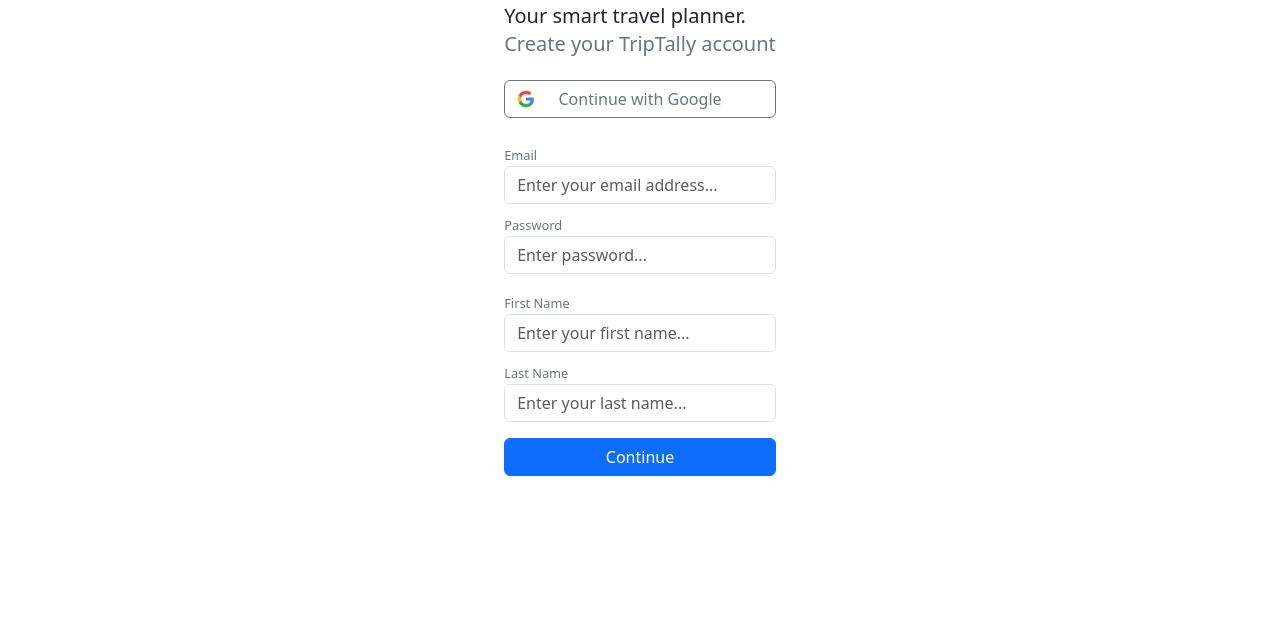
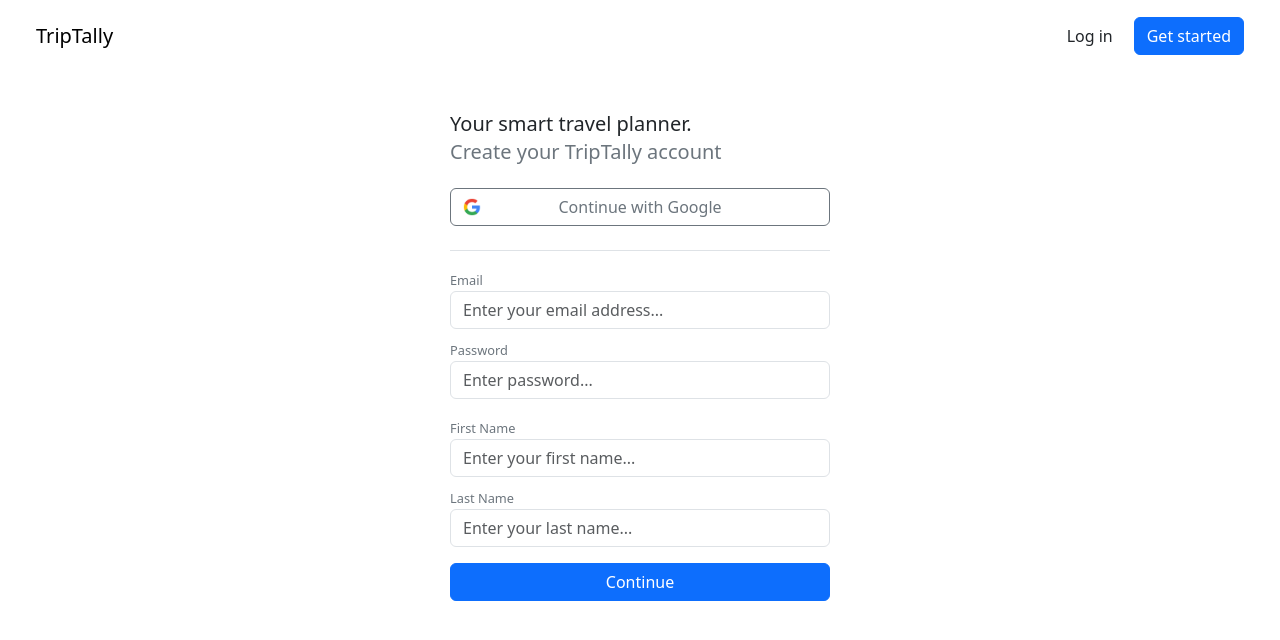
Before and after one commit to jose03pedro/triptally-mirror, a Next.js app: page /signup in a window 1280 px wide. Shown: the top 640 px of the page. Built offline with nearby package versions, Linux system fonts and the light colour scheme.

Commit message:
Add navigation to the signup page

```diff
--- a/app/login/layout.tsx
+++ b/app/login/layout.tsx
@@ -0,0 +1,30 @@
+import React from "react";
+import { Navbar } from "../ui/navbar";
+
+export const metadata = {
+  title: "Login",
+};
+
+export default function LoginLayout({
+  children,
+}: {
+  children: React.ReactNode;
+}) {
+  return (
+    <>
+      <Navbar />
+      <main
+        style={{
+          display: "flex",
+          justifyContent: "center",
+          alignItems: "center",
+          marginTop: "7rem",
+          flexDirection: "column",
+          gap: "1rem",
+        }}
+      >
+        {children}
+      </main>
+    </>
+  );
+}
--- a/app/login/page.tsx
+++ b/app/login/page.tsx
@@ -0,0 +1,5 @@
+import Auth from "@/app/ui/auth";
+
+export default function LoginPage() {
+  return <Auth mode="login" />;
+}
--- a/app/signup/layout.tsx
+++ b/app/signup/layout.tsx
@@ -1,4 +1,5 @@
 import React from "react";
+import { Navbar } from "../ui/navbar";
 
 export const metadata = {
   title: "Signup",
@@ -10,17 +11,20 @@
   children: React.ReactNode;
 }) {
   return (
-    <div
+    <>
+      <Navbar />
+      <main
         style={{
           display: "flex",
           justifyContent: "center",
           alignItems: "center",
-        minHeight: "60vh",
+          marginTop: "7rem",
           flexDirection: "column",
           gap: "1rem",
         }}
       >
-      <main>{children}</main>
-    </div>
+        {children}
+      </main>
+    </>
   );
 }
--- a/app/ui/auth.tsx
+++ b/app/ui/auth.tsx
@@ -7,17 +7,20 @@
 
 export default function Auth({ mode }: AuthProps) {
   return (
-    <>
+    <div style={{ maxWidth: "380px" }} className="w-100">
       <header>
         <h2 className="h5 mb-1">Your smart travel planner.</h2>
         <h3 className="h5 text-secondary">
           {mode === "login" ? "Login" : "Create"} your TripTally account
         </h3>
       </header>
-      <section className="my-6 d-flex flex-column gap-2">
-        <ExternalAuthBtn provider={"Google"} />
-      </section>
-      <AuthForm mode={mode} />
-    </>
+      <div className="w-100">
+        <section className="my-6 d-flex flex-column gap-2">
+          <ExternalAuthBtn provider={"Google"} />
+        </section>
+        <div className="border-bottom"></div>
+        <AuthForm mode={mode} />
+      </div>
+    </div>
   );
 }
--- a/app/ui/navbar.tsx
+++ b/app/ui/navbar.tsx
@@ -10,10 +10,10 @@
           TripTally
         </Link>
         <div className="d-flex gap-2">
-          <Link href="\" className="btn">
+          <Link href="/login" className="btn">
             Log in
           </Link>
-          <Link href="\" className="btn btn-primary">
+          <Link href="/signup" className="btn btn-primary">
             Get started
           </Link>
         </div>
```
Also changed, not shown: 1 other file (tests, documents, lock files or other folders). Lines whose indentation alone changed are shown as unchanged.
